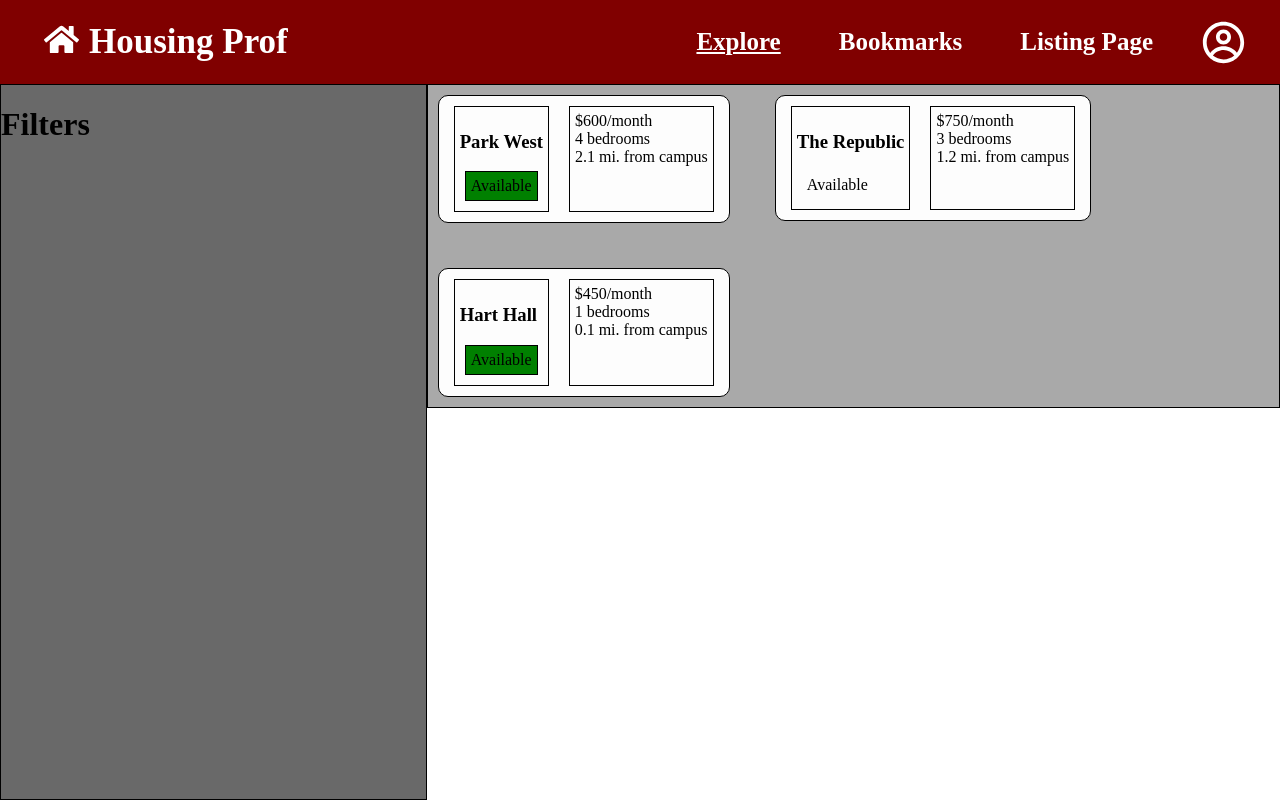
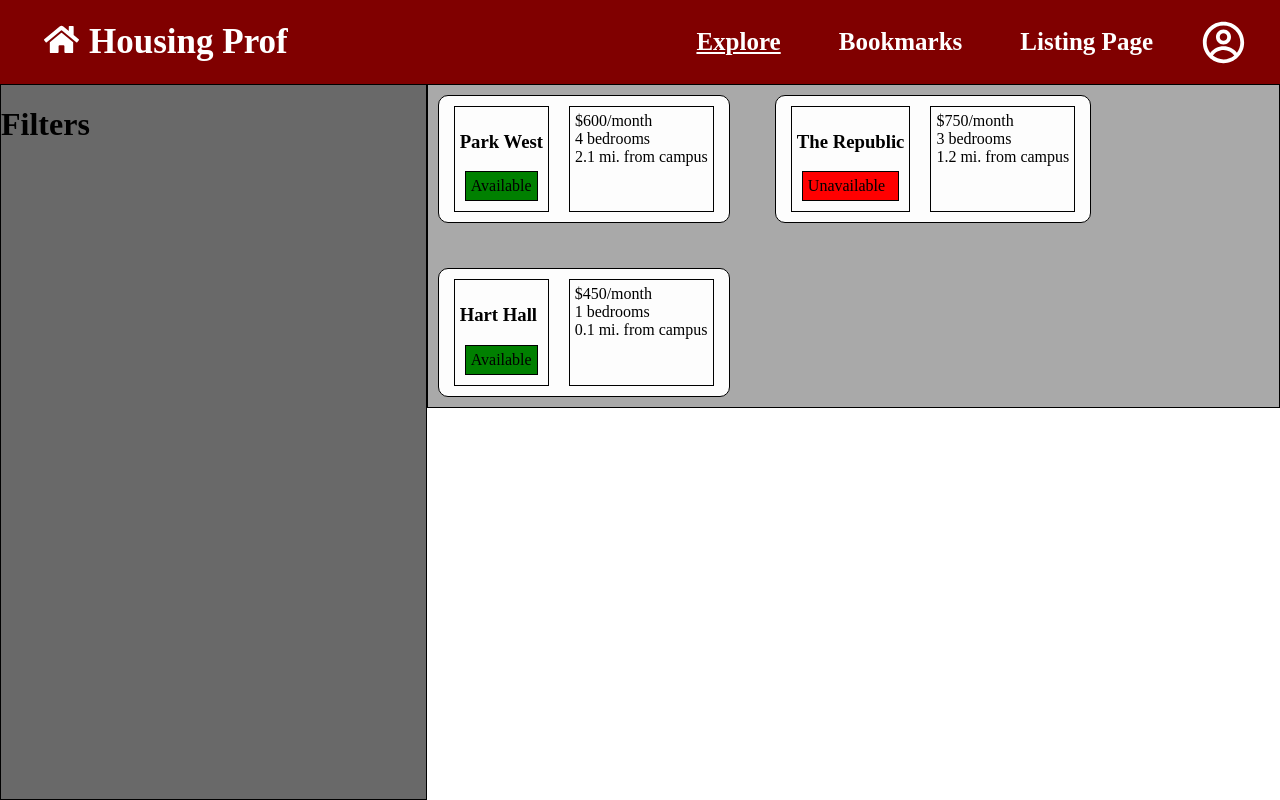
Before and after one commit to aggie-coding-club/housing-prof, a React (Create React App) app in the folder front/: page /explore in a window 1280 px wide. Built offline with nearby package versions, Linux system fonts and the light colour scheme.

Commit message:
finish implementing availability indicators

```diff
--- a/front/src/components/Listing.css
+++ b/front/src/components/Listing.css
@@ -17,15 +17,21 @@
 .availability-toggle{
     padding: 5px;
     margin: 5px;
+    border: 1px solid black;
+    align-self: center;
 }
 
 .availability-toggle.available{
     background-color: green;
-    border: 1px solid black;
 }
 
-.card-column .two ul{
+.availability-toggle.unavailable{
+    background-color: red;
+}
+
+.card-column.two ul{
     list-style-type: none;
     margin: 0;
     padding: 0;
+    align-self: center;
 }
--- a/front/src/components/Listing.js
+++ b/front/src/components/Listing.js
@@ -1,21 +1,21 @@
 import "./Listing.css"
 
-export default function Listing(listing) {
+export default function Listing(props) {
 
   return (
     <div className="card-container">
         <div className="card-column one">
-          <h3>{listing.complex}</h3>
-          <div className={listing.available ? "availability-toggle available" : "availability-toggle unavailable"}>
-            Available
+          <h3>{props.complex}</h3>
+          <div className={props.available ? "availability-toggle available" : "availability-toggle unavailable"}>
+            {props.available ? "Available" : "Unavailable"}
           </div>
         </div>
 
         <div className="card-column two">
           <ul>
-            <li>${listing.price}/month</li>
-            <li>{listing.beds} bedrooms</li>
-            <li>{listing.proximity} mi. from campus</li>
+            <li>${props.price}/month</li>
+            <li>{props.beds} bedrooms</li>
+            <li>{props.proximity} mi. from campus</li>
           </ul>
         </div>
     </div>
```
